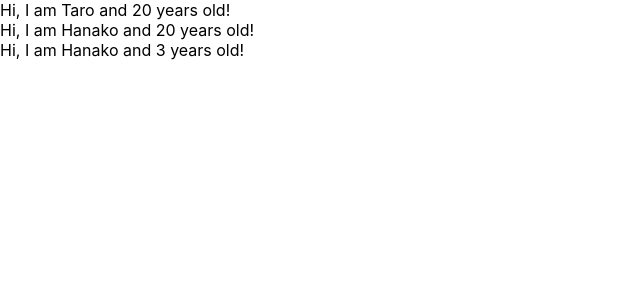
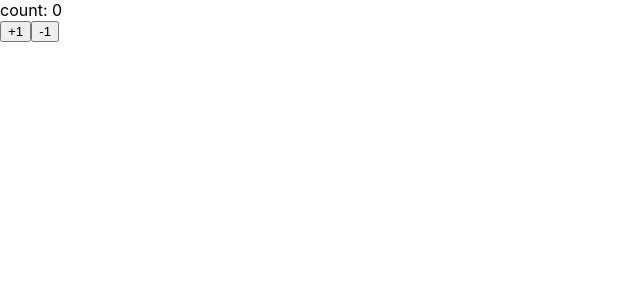
Before and after one commit to jimbaran5601406/udemy-react-redux-crud-application, a React (Create React App) app: page / in a window 1280 px wide. Shown: the top 300 px of the page, without its empty margins (0-640 px from the left). Built offline with nearby package versions, Linux system fonts and the light colour scheme.

Commit message:
learn state and setState

```diff
--- a/src/App.js
+++ b/src/App.js
@@ -1,33 +1,36 @@
 import React, { Component } from "react";
-// バリデーション実装
-import PropTypes from "prop-types";
 
-const App = () => {
-  const profiles = [
-    { name: "Taro", age: 20 },
-    { name: "Hanako", age: 20 },
-    { name: "Hanako", age: 3 },
-  ];
+// 呼び出し元
+const App = () => <Counter></Counter>;
+// クラスコンポーネントの場合のみrender関数が必要
+class Counter extends Component {
+  constructor(props) {
+    super(props);
+    console.log(this.state);
+    this.state = { count: 0 };
+  }
 
-  return (
-    <div>
-      {profiles.map((profile) => {
-        return <User name={profile.name} age={profile.age} />;
-      })}
-    </div>
-  );
-};
+  handlePlusButton = () => {
+    // 直接状態を操作することは禁止
+    // this.state = { count: this.state.count};
+    this.setState({ count: this.state.count + 1 });
+  };
 
-const User = (props) => {
-  return (
-    <div>
-      Hi, I am {props.name} and {props.age} years old!
-    </div>
-  );
-};
+  handleMinusButton = () => {
+    this.setState({ count: this.state.count - 1 });
+  };
 
-User.propsTypes = {
-  name: PropTypes.string,
-  age: PropTypes.number.isRequired,
-};
+  render() {
+    // setState();を実行したあとにrender();も実行される。
+    console.log("render");
+    return (
+      <React.Fragment>
+        <div>count: {this.state.count}</div>
+        <button onClick={this.handlePlusButton}>+1</button>
+        <button onClick={this.handleMinusButton}>-1</button>
+      </React.Fragment>
+    );
+  }
+}
+
 export default App;
```
